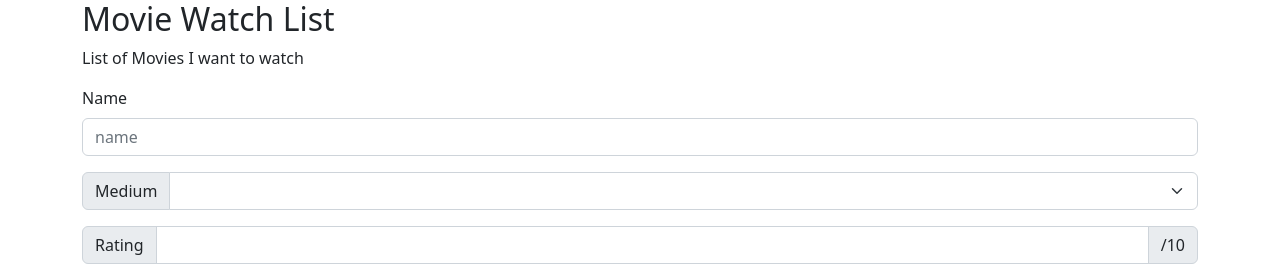
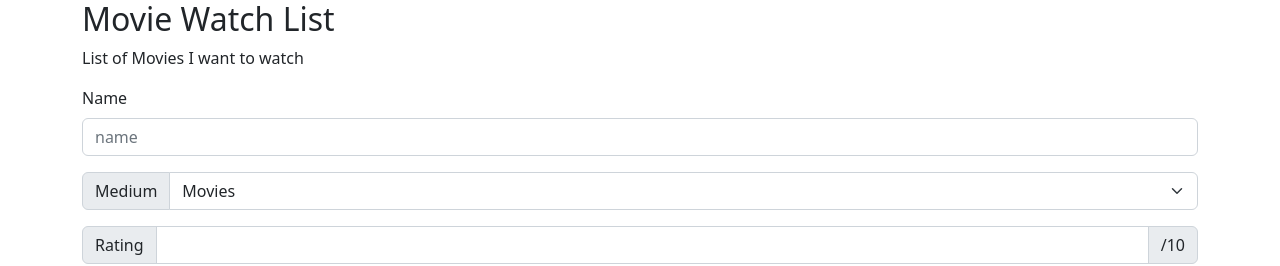
Before and after one commit to charliekaks/Angular-Learn, an Angular app: page / in a window 1280 px wide. Shown: the top 266 px of the page. Built offline with nearby package versions, Linux system fonts and the light colour scheme.

Commit message:
Changed the form to use reactive forms in angular

```diff
--- a/src/app/app.module.ts
+++ b/src/app/app.module.ts
@@ -1,6 +1,6 @@
 import { NgModule } from '@angular/core';
 import { BrowserModule } from '@angular/platform-browser';
-import { FormsModule } from '@angular/forms';
+import { FormsModule , ReactiveFormsModule} from '@angular/forms';
 
 import { AppComponent } from './app.component';
 import { NgbModule } from '@ng-bootstrap/ng-bootstrap';
@@ -18,6 +18,7 @@ import { MediaFormComponent } from './media-form/media-form.component';
   imports: [
     BrowserModule,
     FormsModule,
+    ReactiveFormsModule,
     NgbModule
   ],
   providers: [],
--- a/src/app/media-form/media-form.component.html
+++ b/src/app/media-form/media-form.component.html
@@ -1,27 +1,27 @@
-<form #formMediaItem="ngForm"
-(ngSubmit)="onSubmit(formMediaItem.value)"
+<form [formGroup]="myForm"
+(ngSubmit)="onSubmit(myForm.value)"
 action="">
     <div class="mb-3">
         <label for="exampleFormControlInput1" class="form-label">Name</label>
-        <input type="name" name="name" class="form-control" id="exampleFormControlInput1" placeholder="name" ngModel>
+        <input type="name" name="name" class="form-control" id="exampleFormControlInput1" placeholder="name" formControlName="name">
       </div>
       <div class="input-group mb-3">
       <label class="input-group-text" for="inputGroupSelect01">Medium</label>
-      <select name="medium" class="form-select" id="inputGroupSelect01" ngModel>
+      <select name="medium" class="form-select" id="inputGroupSelect01" formControlName="medium">
         <option selected>Choose...</option>
-        <option value="1">Series</option>
-        <option value="2">Movies</option>
-        <option value="3">Anime</option>
+        <option value="Series">Series</option>
+        <option value="Movies">Movies</option>
+        <option value="Anime">Anime</option>
       </select>
       </div>
       <div class="input-group mb-3">
         <span class="input-group-text">Rating</span>
-        <input type="text" class="form-control" aria-label="Value of 1 to 10" name="rating" ngModel>
+        <input type="text" class="form-control" aria-label="Value of 1 to 10" name="rating" formControlName="rating">
         <span class="input-group-text">/10</span>
       </div>
       <div class="mb-3">
         <label for="exampleFormControlTextarea1" class="form-label">Description</label>
-        <textarea class="form-control" id="exampleFormControlTextarea1" rows="3" name="description" ngModel></textarea>
+        <textarea class="form-control" id="exampleFormControlTextarea1" rows="3" name="description" formControlName="description"></textarea>
       </div>
       <button type="submit" class="btn btn-primary">Submit</button>
 </form>
--- a/src/app/media-form/media-form.component.ts
+++ b/src/app/media-form/media-form.component.ts
@@ -1,11 +1,22 @@
-import { Component } from '@angular/core';
+import { Component, OnInit } from '@angular/core';
+import { FormGroup, FormControl } from '@angular/forms';
 
 @Component({
   selector: 'app-media-form',
   templateUrl: './media-form.component.html',
   styleUrls: ['./media-form.component.css']
 })
-export class MediaFormComponent {
+export class MediaFormComponent implements OnInit {
+  myForm: FormGroup;
+
+  ngOnInit(): void {
+      this.myForm = new FormGroup({
+        name: new FormControl(''),
+        medium: new FormControl('Movies'),
+        rating: new FormControl(''),
+        description: new FormControl('')
+      })
+  }
   onSubmit(mediaItem){
     console.log(mediaItem)
   }
--- a/tsconfig.json
+++ b/tsconfig.json
@@ -15,6 +15,7 @@
     "downlevelIteration": true,
     "experimentalDecorators": true,
     "noImplicitAny": false,
+    "strictPropertyInitialization": false,
     "moduleResolution": "node",
     "importHelpers": true,
     "target": "ES2022",
```
